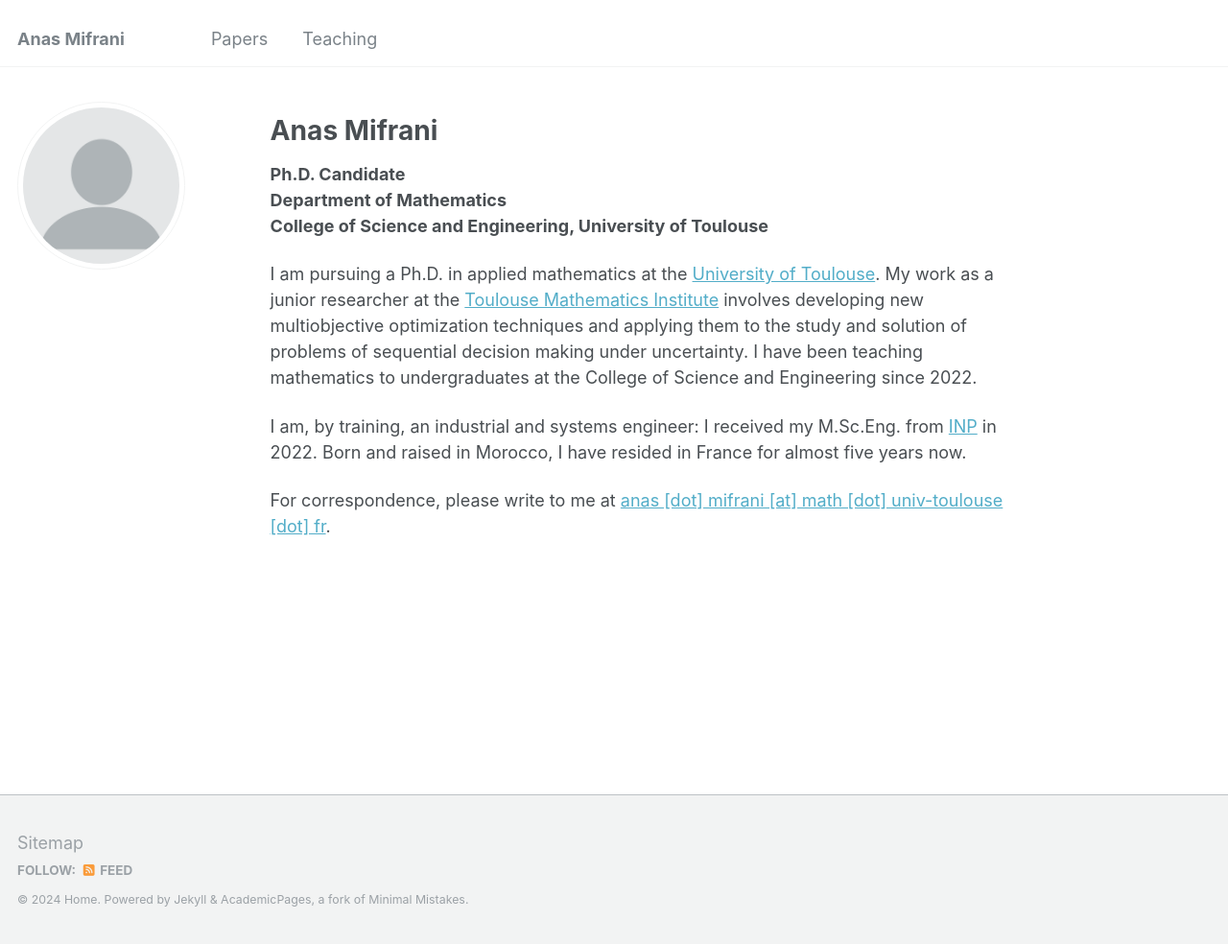
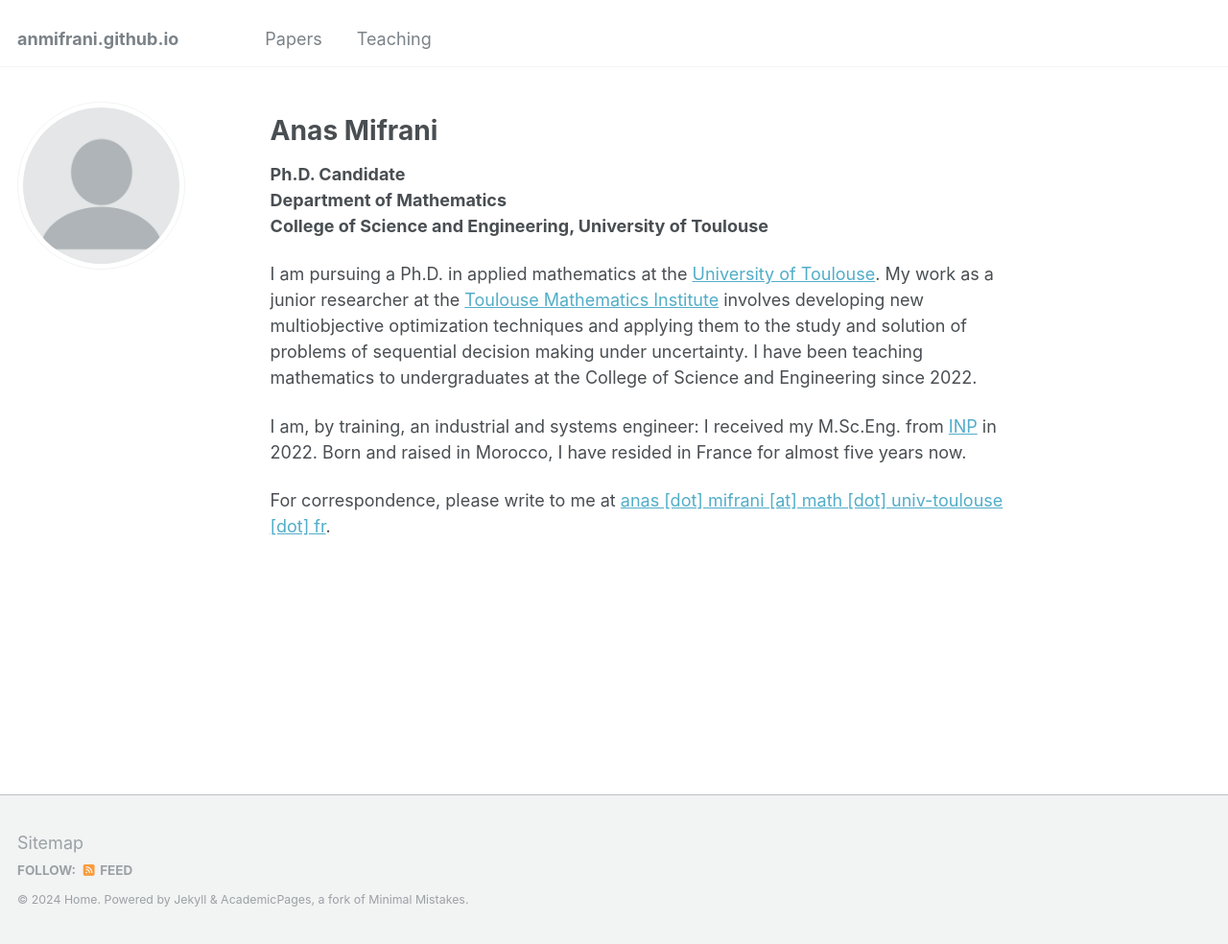
Before and after one commit to anmifrani/anmifrani.github.io, a Jekyll site: the page built from _pages/about.md, in a window 1280 px wide and 984 px high. Shown: the whole window at 96% size. Built offline with Jekyll 4.4.1, drawn with Linux system fonts in a browser that asks for light colours.

Commit message:
Update _config.yml

```diff
--- a/_config.yml
+++ b/_config.yml
@@ -8,7 +8,7 @@
 
 # Basic Site Settings
 locale                   : "en-US"
-title                    : "Anas Mifrani"
+title                    : #"Anas Mifrani"
 title_separator          : "-"
 name                     : &name "Home"
 description              : &description "personal description"
```
